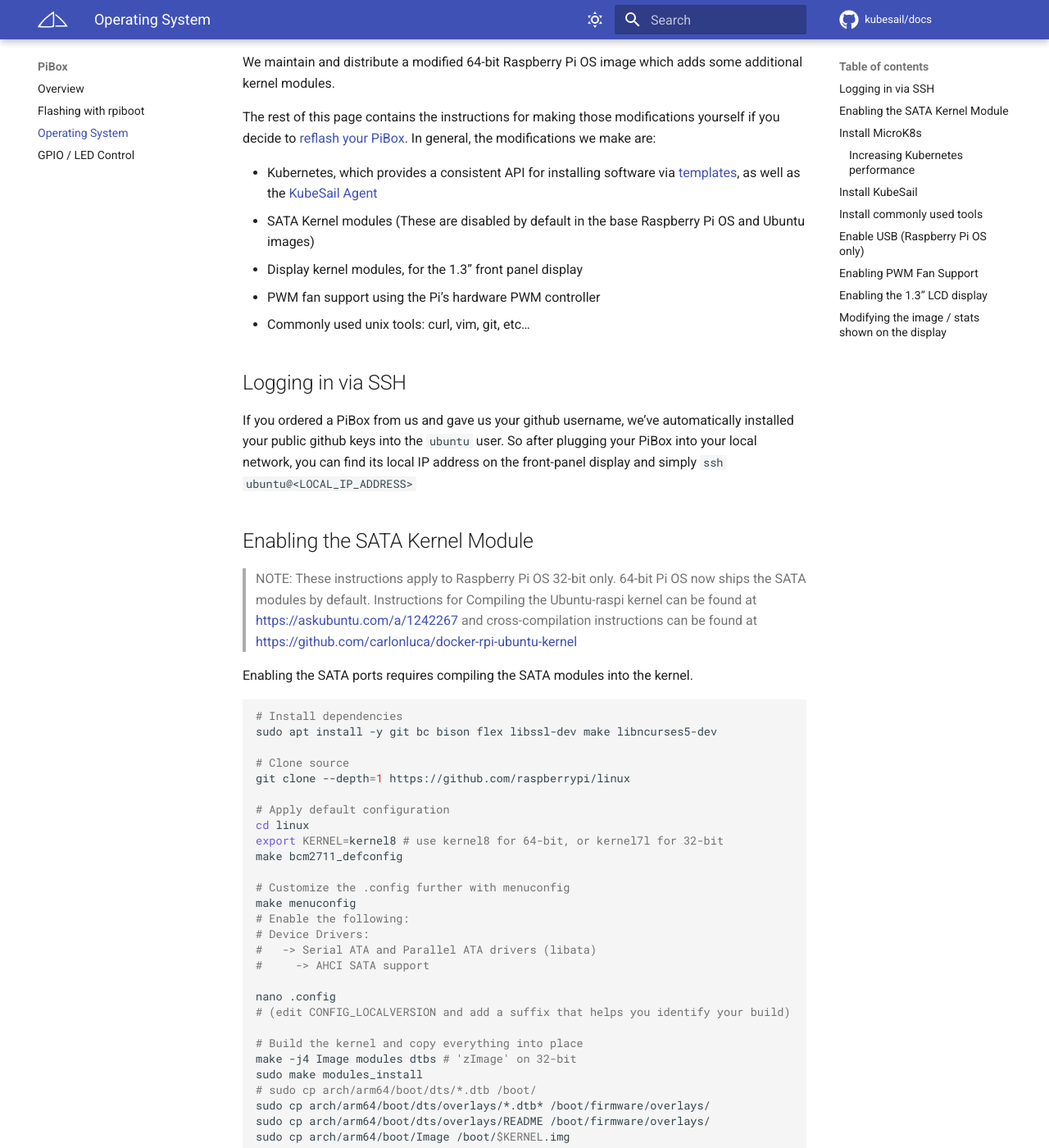
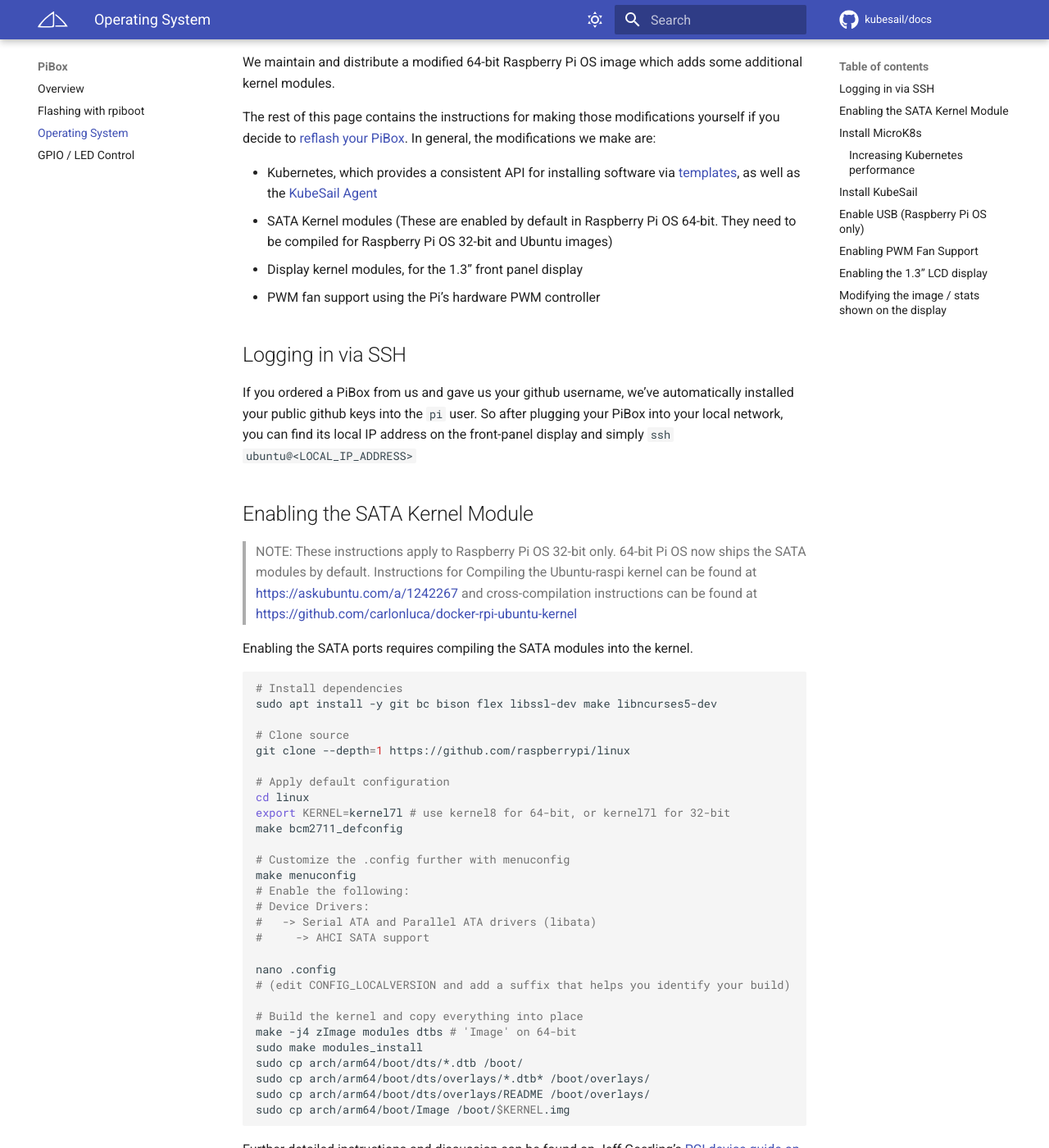
Before and after one commit to kubesail/kubesail-docs, an MkDocs documentation site: the page built from docs/guides/pibox/os.md, in a window 1280 px wide and 1400 px high, scrolled down 206 px. Shown: the whole window at 82% size. Built offline with MkDocs 1.6.1 and Material for MkDocs 9.7.7, drawn with Linux system fonts in a browser that asks for light colours; comment, search, counter and statistics services are not loaded; some of the changed text lies outside the part shown.

Commit message:
point to pibox-os repo

````diff
--- a/docs/guides/pibox/os.md
+++ b/docs/guides/pibox/os.md
@@ -7,14 +7,13 @@
 The rest of this page contains the instructions for making those modifications yourself if you decide to [reflash your PiBox](/guides/pibox/rpiboot). In general, the modifications we make are:
 
 -   Kubernetes, which provides a consistent API for installing software via [templates](/templates), as well as the [KubeSail Agent](/#attaching-a-cluster)
--   SATA Kernel modules (These are disabled by default in the base Raspberry Pi OS and Ubuntu images)
+-   SATA Kernel modules (These are enabled by default in Raspberry Pi OS 64-bit. They need to be compiled for Raspberry Pi OS 32-bit and Ubuntu images)
 -   Display kernel modules, for the 1.3" front panel display
 -   PWM fan support using the Pi's hardware PWM controller
--   Commonly used unix tools: curl, vim, git, etc...
 
 ## Logging in via SSH
 
-If you ordered a PiBox from us and gave us your github username, we've automatically installed your public github keys into the `ubuntu` user. So after plugging your PiBox into your local network, you can find its local IP address on the front-panel display and simply `ssh ubuntu@<LOCAL_IP_ADDRESS>`
+If you ordered a PiBox from us and gave us your github username, we've automatically installed your public github keys into the `pi` user. So after plugging your PiBox into your local network, you can find its local IP address on the front-panel display and simply `ssh ubuntu@<LOCAL_IP_ADDRESS>`
 
 ## Enabling the SATA Kernel Module
 
@@ -31,7 +30,7 @@
 
 # Apply default configuration
 cd linux
-export KERNEL=kernel8 # use kernel8 for 64-bit, or kernel7l for 32-bit
+export KERNEL=kernel7l # use kernel8 for 64-bit, or kernel7l for 32-bit
 make bcm2711_defconfig
 
 # Customize the .config further with menuconfig
@@ -45,11 +44,11 @@
 # (edit CONFIG_LOCALVERSION and add a suffix that helps you identify your build)
 
 # Build the kernel and copy everything into place
-make -j4 Image modules dtbs # 'zImage' on 32-bit
+make -j4 zImage modules dtbs # 'Image' on 64-bit
 sudo make modules_install
-# sudo cp arch/arm64/boot/dts/*.dtb /boot/
-sudo cp arch/arm64/boot/dts/overlays/*.dtb* /boot/firmware/overlays/
-sudo cp arch/arm64/boot/dts/overlays/README /boot/firmware/overlays/
+sudo cp arch/arm64/boot/dts/*.dtb /boot/
+sudo cp arch/arm64/boot/dts/overlays/*.dtb* /boot/overlays/
+sudo cp arch/arm64/boot/dts/overlays/README /boot/overlays/
 sudo cp arch/arm64/boot/Image /boot/$KERNEL.img
 ```
 
@@ -112,14 +111,6 @@
 
 After a few minutes, your cluster will appear in the [clusters](https://kubesail.com/clusters) tab of the KubeSail dashboard.
 
-## Install commonly used tools
-
-This section is optional. These utilities make debugging and installing additional software easier
-
-```
-sudo apt install curl vim git
-```
-
 ## Enable USB (Raspberry Pi OS only)
 
 If you are using Raspberry Pi OS, you will need to enable the USB 2.0 ports on the Compute Module 4. Edit the boot config file at `/boot/config.txt` and add:
@@ -131,8 +122,8 @@
 To make the fan quiet and only spin as fast as necessary, we install a service that sends the correct signal to the fan using the Pi's hardware PWM controller. This code can be found in [our fork]() of `alwynallan`'s original gist on GitHub.
 
 ```bash
-git clone https://github.com/kubesail/rpi-pwm-fan.git
-cd rpi-pwm-fan
+git clone https://github.com/kubesail/pibox-os.git
+cd pibox-os/rpi-pwm-fan
 tar zxvf bcm2835-1.68.tar.gz
 cd bcm2835-1.68
 ./configure
@@ -160,7 +151,7 @@
 Adafruit has [a guide](https://learn.adafruit.com/adafruit-mini-pitft-135x240-color-tft-add-on-for-raspberry-pi/1-3-240x240-kernel-module-install) which is compatible with the display used in PiBox. We modified Adafruit's code in combination with prometheus-png to render stats to the display. This code runs as containers within Kubernetes, installed via this [template](https://kubesail.com/template/erulabs/pibox-display-renderer), and the source code lives in two repositories:
 
 -   Our fork of prometheus-png built for `arm64` arch: https://github.com/kubesail/prometheus-png
--   Our python script to render the resulting PNGs to the display: https://github.com/kubesail/pibox-pnger
+-   Our python script to render the resulting PNGs to the display: https://github.com/kubesail/pibox-os/tree/main/lcd-display
 
 > NOTE: In our testing, if you are trying the Python "easy way", and installing the `adafruit-circuitpython-rgb-display` library, you will need to install `RPi.GPIO` manually via pip3. Once installed, you can try installing the Adafruit library again.
 >
````
